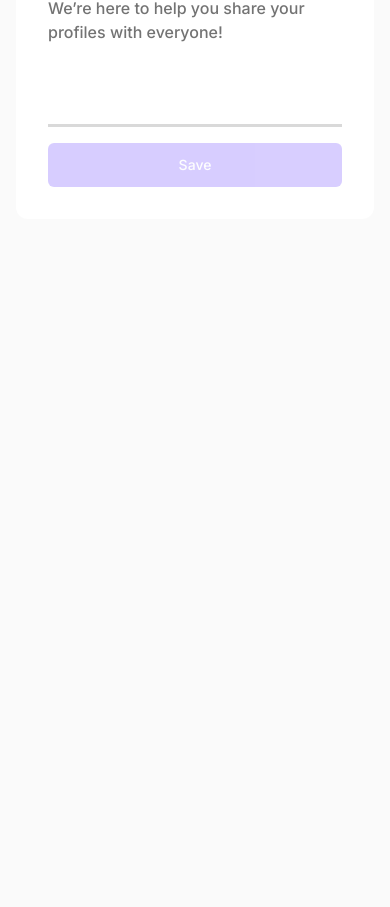
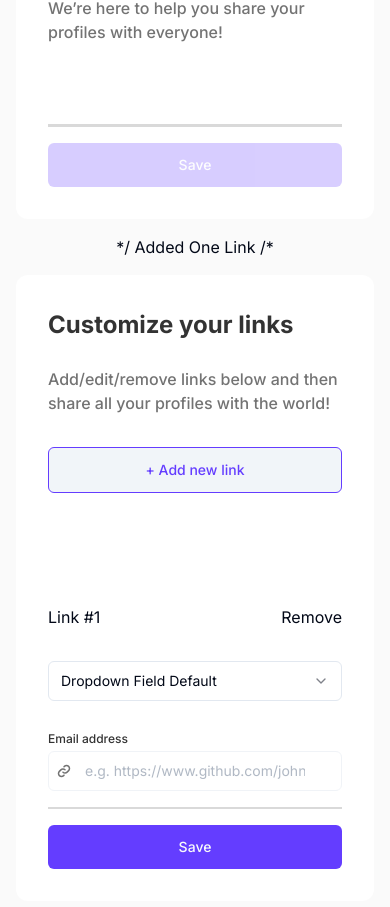
Before and after one commit to tatasadi/link-sharing-app, a Next.js app: page / in a window 390 px wide. Shown: the part 3771-4678 px from the top of the page. Before the commit the page ends 4006 px from the top, so only its background shows below. Built offline with nearby package versions, Linux system fonts and the light colour scheme.

Commit message:
add One Link

```diff
--- a/app/page.tsx
+++ b/app/page.tsx
@@ -282,6 +282,62 @@ export default function Home() {
 					Save
 				</Button>
 			</section>
+			*/ Added One Link /*
+			<section className="bg-white p-8 rounded-xl">
+				<div className="mb-28">
+					<h5 className="text-2xl font-bold leading-9 text-pure-gray">
+						Customize your links
+					</h5>
+					<p className="text-body-m text-stone-gray my-6">
+						Add/edit/remove links below and then share all your
+						profiles with the world!
+					</p>
+					<Button variant="secondary" className="w-full mt-2 ">
+						+ Add new link
+					</Button>
+				</div>
+				<div>
+					<div className="flex justify-between items-center mb-8">
+						<p>Link #1</p>
+						<p>Remove</p>
+					</div>
+					<Select>
+						<SelectTrigger className="mb-6">
+							<SelectValue placeholder="Dropdown Field Default" />
+						</SelectTrigger>
+						<SelectContent>
+							<SelectItem value="light">
+								<img
+									src="/teenyicons_github-solid.svg"
+									className="bg-stone-gray"
+								/>
+								GitHub
+							</SelectItem>
+							<SelectItem value="dark">Item 2</SelectItem>
+							<SelectItem value="system">Item 3</SelectItem>
+						</SelectContent>
+					</Select>
+					<label className="text-body-s text-pure-gray">
+						Email address
+					</label>
+					<div className="flex relative mb-4">
+						<Input
+							type="email"
+							placeholder="e.g. https://www.github.com/johnappleseed"
+							className="px-9 py-3 opacity-50"
+						/>
+						<img
+							src="/ph_link-bold.svg"
+							className="absolute top-3 left-2"
+							alt="icon"
+						/>
+					</div>
+				</div>
+				<div className="w-full h-[.15rem] bg-dark-gray md:mt-28"></div>
+				<Button className="mt-4 w-full md:w-[6rem] md:ml-auto">
+					Save
+				</Button>
+			</section>
 		</main>
 	)
 }
```
Also changed, not shown: public/ph_link-bold.svg (added).
